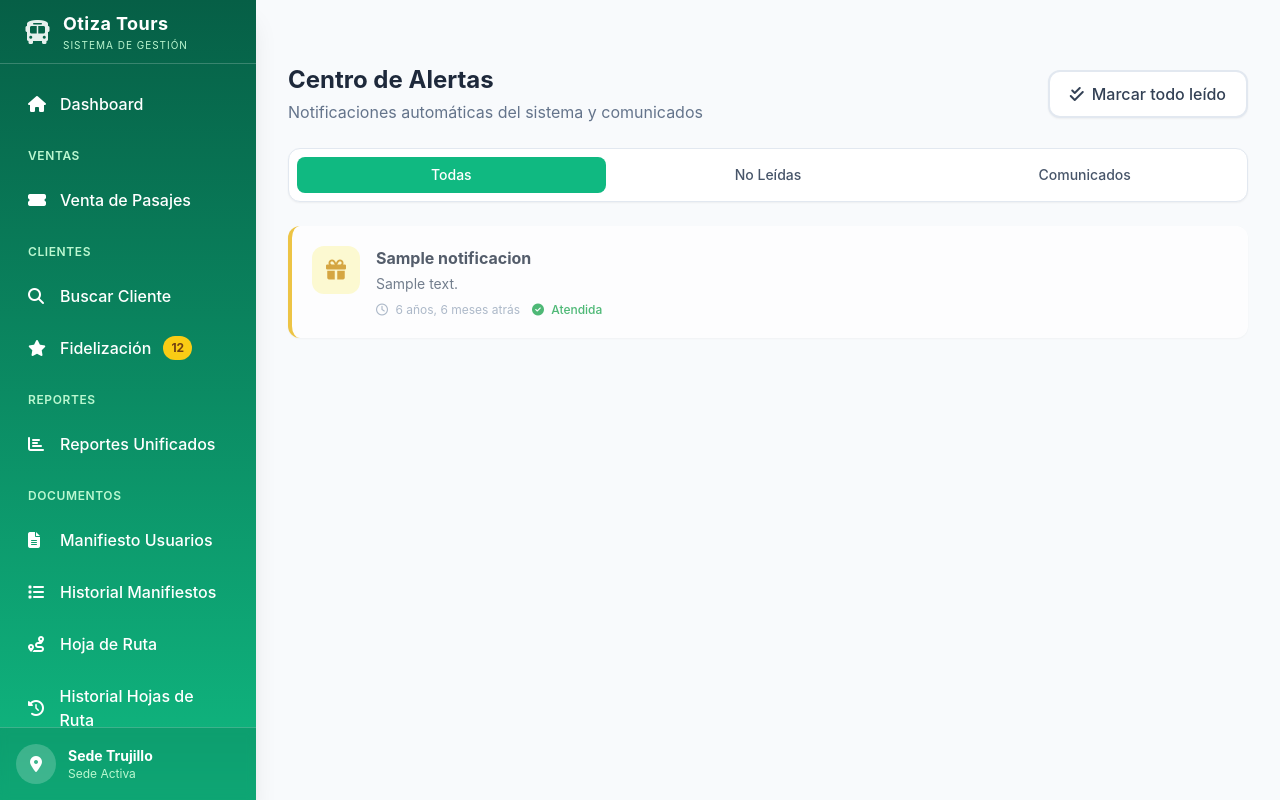
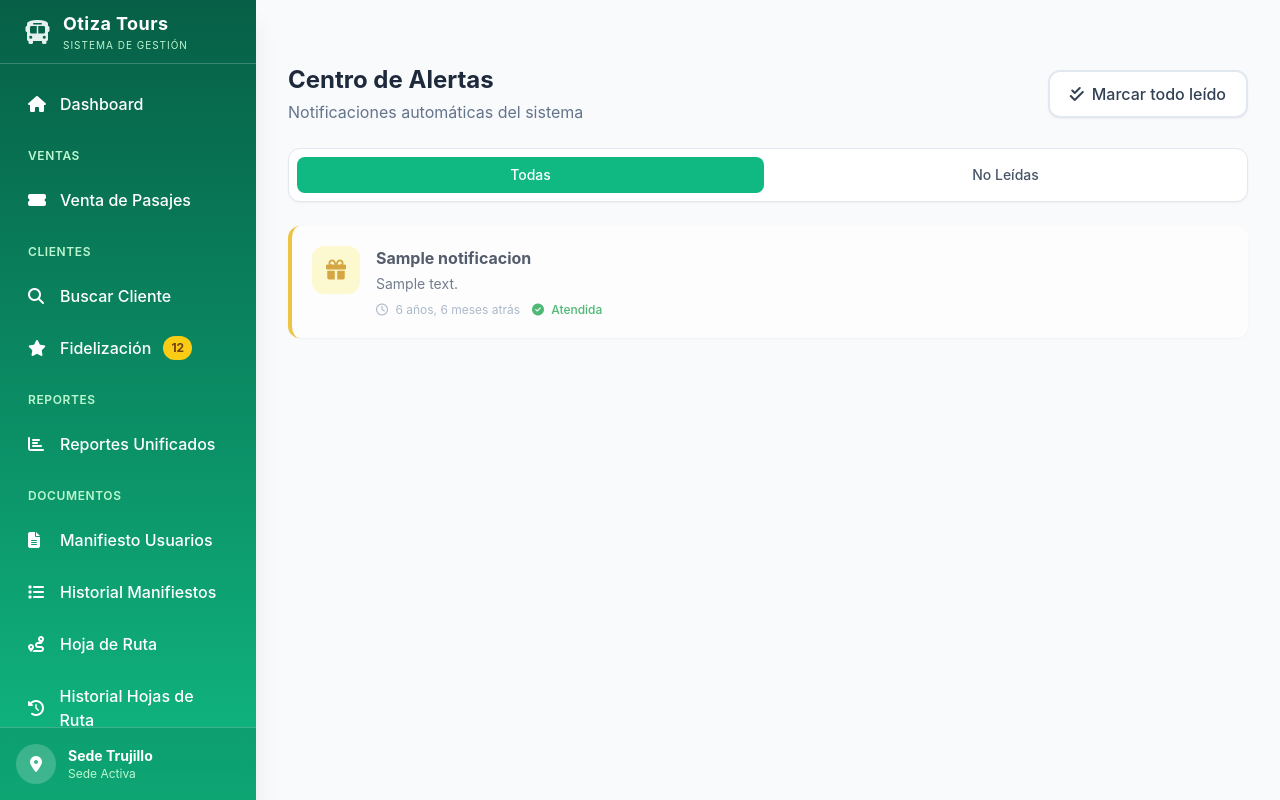
Before and after one commit to Edwlex/OTIZA-TOURS-SAC, a Django app: page /notificaciones/ in a window 1280 px wide. Run offline with Django 5.2, Linux system fonts and the light colour scheme; a user stored in the database is signed in; tables that the repository leaves empty hold one stand-in row (values such as "Sample post"); some libraries are stand-ins or nearby versions.

```diff
--- a/core/templates/notificaciones/lista.html
+++ b/core/templates/notificaciones/lista.html
@@ -7,7 +7,7 @@
     <div class="flex flex-col sm:flex-row sm:items-center sm:justify-between gap-4">
         <div>
             <h1 class="text-2xl font-bold text-slate-800">Centro de Alertas</h1>
-            <p class="text-slate-500 mt-1">Notificaciones automáticas del sistema y comunicados</p>
+            <p class="text-slate-500 mt-1">Notificaciones automáticas del sistema</p>
         </div>
         <button onclick="marcarTodasLeidas()" class="bg-white border-2 border-slate-200 text-slate-700 px-5 py-2.5 rounded-xl hover:border-otiza-green hover:text-otiza-green transition font-medium flex items-center gap-2 shadow-sm">
             <i class="fas fa-check-double"></i> Marcar todo leído
@@ -20,7 +20,6 @@
         <button onclick="filtrarNotificaciones('no_leidas')" class="flex-1 px-4 py-2 rounded-lg text-sm font-medium transition text-slate-600 hover:bg-slate-50" id="tab-no_leidas">
             No Leídas <span id="badgeNoLeidas" class="ml-2 px-2 py-0.5 bg-red-500 text-white text-xs rounded-full {% if no_leidas_count == 0 %}hidden{% endif %}">{{ no_leidas_count }}</span>
         </button>
-        <button onclick="filtrarNotificaciones('comunicados')" class="flex-1 px-4 py-2 rounded-lg text-sm font-medium transition text-slate-600 hover:bg-slate-50" id="tab-comunicados">Comunicados</button>
     </div>
 
     <!-- Lista de Notificaciones -->
@@ -29,7 +28,6 @@
         <div class="notif-item bg-white rounded-xl shadow-sm border-l-4
                     {% if n.tipo == 'fidelizacion' %}border-yellow-500
                     {% elif n.tipo == 'operativa' %}border-red-500
-                    {% elif n.tipo == 'comunicado' %}border-blue-500
                     {% else %}border-green-500{% endif %}
                     p-5 hover:shadow-md transition group {% if n.leida %}opacity-75{% endif %}"
              data-tipo="{{ n.tipo }}"
@@ -42,11 +40,9 @@
                 <div class="w-12 h-12 rounded-xl flex items-center justify-center text-xl flex-shrink-0
                             {% if n.tipo == 'fidelizacion' %}bg-yellow-100 text-yellow-600
                             {% elif n.tipo == 'operativa' %}bg-red-100 text-red-600
-                            {% elif n.tipo == 'comunicado' %}bg-blue-100 text-blue-600
                             {% else %}bg-green-100 text-green-600{% endif %}">
                     <i class="fas {% if n.tipo == 'fidelizacion' %}fa-gift
                                {% elif n.tipo == 'operativa' %}fa-exclamation-triangle
-                               {% elif n.tipo == 'comunicado' %}fa-bullhorn
                                {% else %}fa-check-circle{% endif %}"></i>
                 </div>
 
@@ -87,7 +83,7 @@
                 <i class="fas fa-check text-3xl text-green-600"></i>
             </div>
             <h3 class="text-lg font-bold text-slate-800 mb-2">¡Todo al día!</h3>
-            <p class="text-slate-500">No hay alertas pendientes ni nuevos comunicados</p>
+            <p class="text-slate-500">No hay alertas pendientes</p>
         </div>
         {% endfor %}
     </div>
@@ -125,14 +121,11 @@ function filtrarNotificaciones(filtro) {
     // Filtrar elementos en el DOM
     document.querySelectorAll('.notif-item').forEach(notif => {
         const esLeida = notif.getAttribute('data-leida') === 'true';
-        const categoria = notif.getAttribute('data-categoria');
 
         if (filtro === 'todas') {
             notif.style.display = 'block';
         } else if (filtro === 'no_leidas') {
             notif.style.display = esLeida ? 'none' : 'block';
-        } else if (filtro === 'comunicados') {
-            notif.style.display = categoria === 'comunicado' ? 'block' : 'none';
         }
     });
 }
@@ -195,7 +188,7 @@ function marcarTodasLeidas() {
             badge.textContent = '0';
             badge.classList.add('hidden');
 
-            // Si no hay elementos, mostrar empty state (si no estaba ya)
+            // Si no hay elementos, mostrar empty state
             if (document.querySelectorAll('.notif-item').length === 0) {
                 document.getElementById('listaNotificaciones').innerHTML = `
                     <div class="bg-white rounded-xl shadow-sm border border-slate-200 p-12 text-center">
@@ -203,7 +196,7 @@ function marcarTodasLeidas() {
                             <i class="fas fa-check text-3xl text-green-600"></i>
                         </div>
                         <h3 class="text-lg font-bold text-slate-800 mb-2">¡Todo al día!</h3>
-                        <p class="text-slate-500">No hay alertas pendientes ni nuevos comunicados</p>
+                        <p class="text-slate-500">No hay alertas pendientes</p>
                     </div>`;
             }
         }
```
